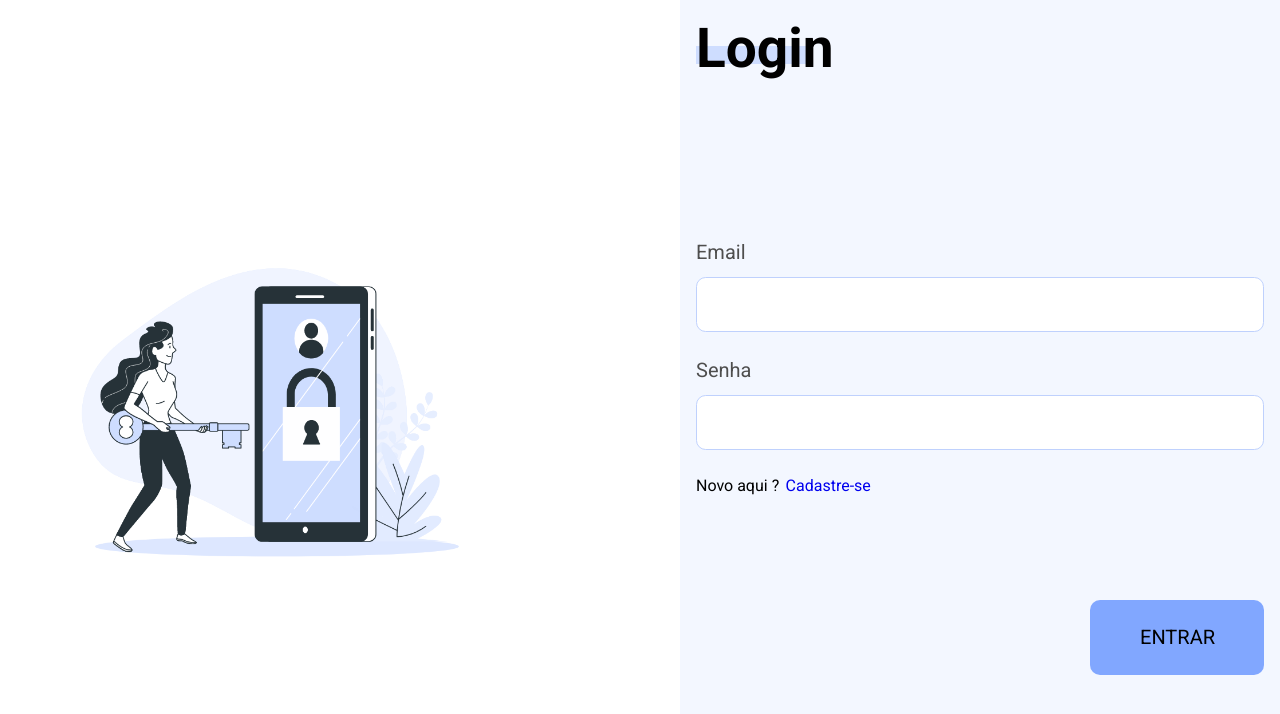
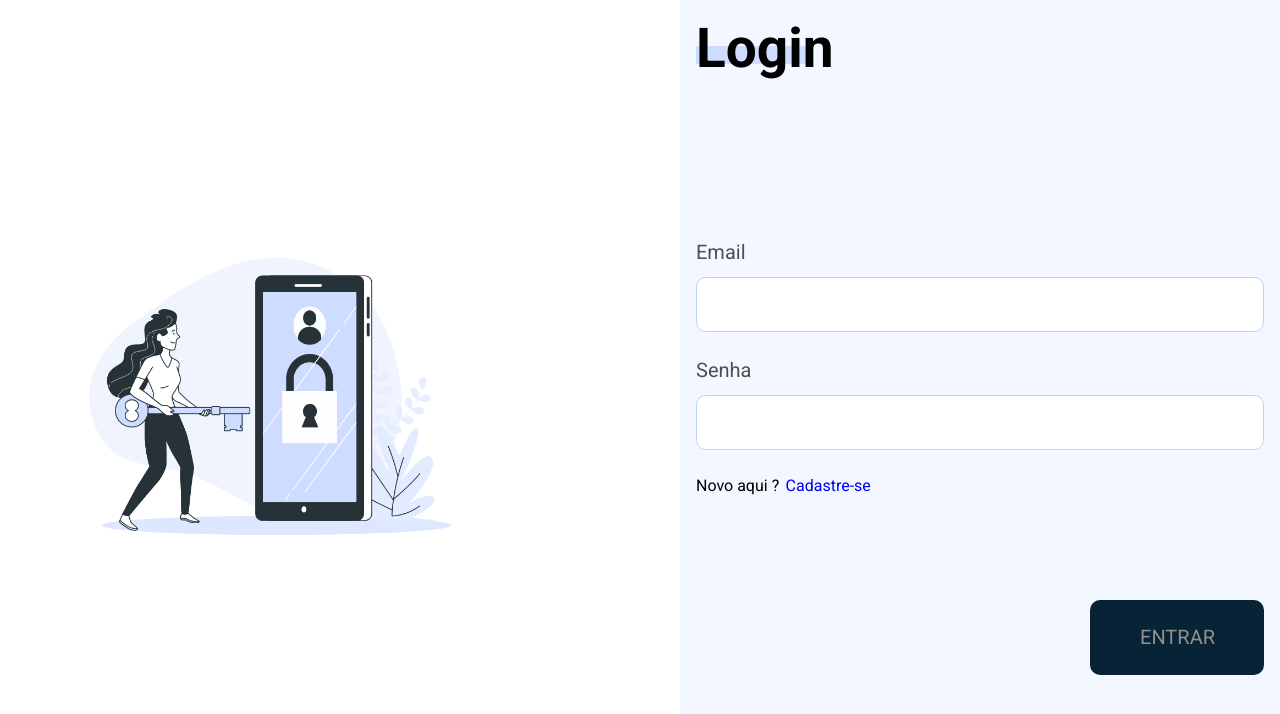
Before and after one commit to Rodriguou/BitTask, a React (Vite) app: page /login in a window 1280 px wide. Shown: the top 714 px of the page. Built offline with nearby package versions, Linux system fonts and the light colour scheme; a web font is replaced by a local one.

Commit message:
fix:arrumando estilos do login

```diff
--- a/src/pages/login/login.jsx
+++ b/src/pages/login/login.jsx
@@ -93,7 +93,7 @@ const Login = () => {
 					</aside>
 					{contextUser.erro && <p>{contextUser.erro}</p>}
 					{ contextUser.loading && <BotaoEnviar texto="carregando" />}
-					<BotaoEnviar type='submit' texto="ENTRAR" />
+					<BotaoEnviar type='submit' texto="ENTRAR" disabled={data.email == "" || data.senha == "" ? true : false} />
 				</form>
 			</section>
 
--- a/src/styles/pages/login.scss
+++ b/src/styles/pages/login.scss
@@ -26,7 +26,7 @@
         flex-direction: column;
         gap: 10rem;
         padding: 1rem;
-        height: 100vh;
+        height: 100%;
         background-color: paleta_cores.$branco-azulado;
 
         h2{
```
